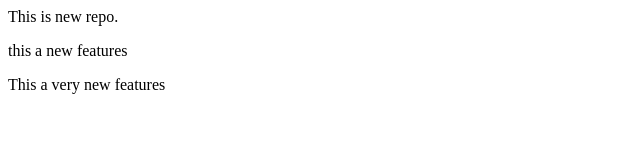
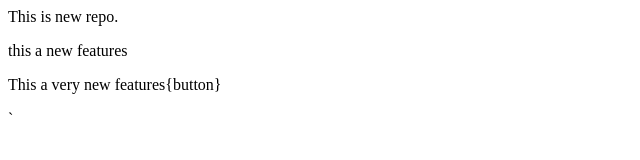
Before and after one commit to Md-Faiz-Alam/localrepo, a plain HTML site: page index.html in a window 1280 px wide. Shown: the full height of the page, 0-640 px from the left. Drawn offline with Linux system fonts and the light colour scheme.

Commit message:
addnew button

```diff
--- a/index.html
+++ b/index.html
@@ -1,6 +1,7 @@
 <p>This is new repo.</p>
 <p> this a new features<p>
-  <p>This a very new features<p>
+  <p>This a very new features{button}<p>
+
 
   </p>
-</p>
+</p>`
```
